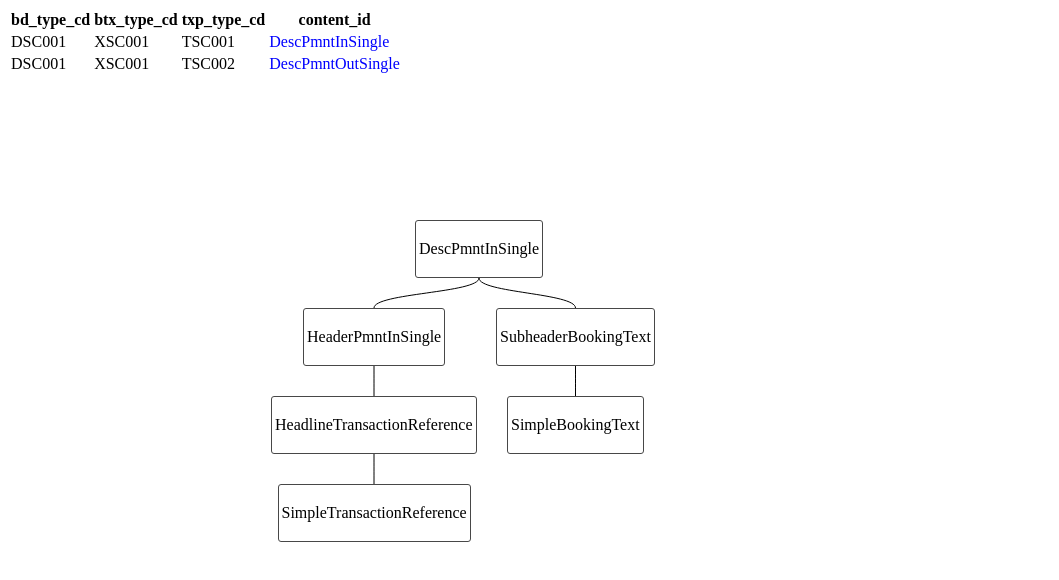
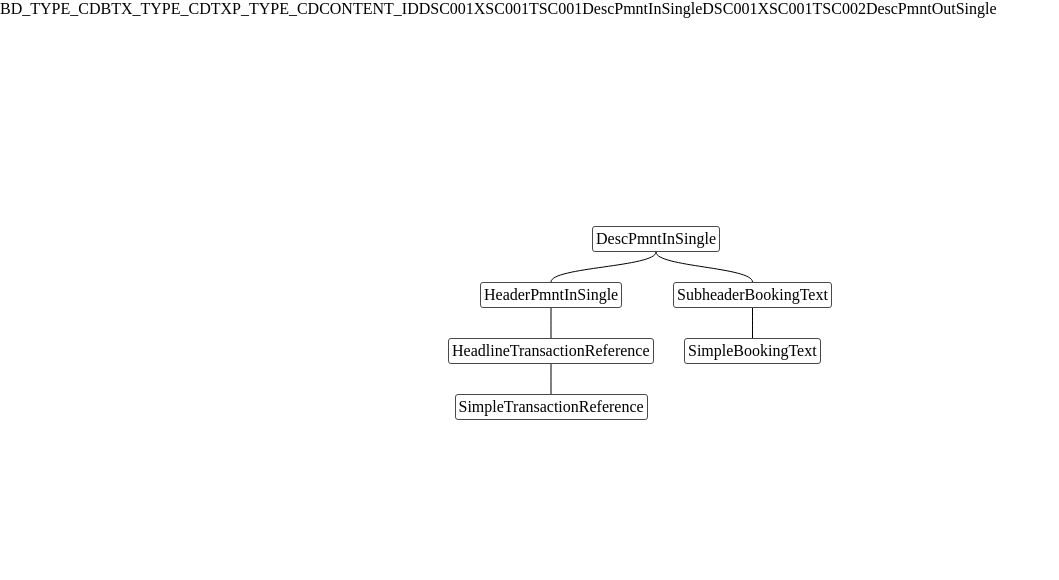
Before and after one commit to kressi/tree-visualization, a plain HTML site: page index.html in a window 1280 px wide. Both pictures are taken after a click on the element "DescPmntInSingle". Shown: the whole page, without its empty margins (0-1059 px from the left). Drawn offline with Linux system fonts and the light colour scheme.

Commit message:
Rename attributes

```diff
--- /dev/null
+++ b/css/pattern-list.css
@@ -0,0 +1,11 @@
+/* https://stackoverflow.com/questions/15901030/reset-remove-css-styles-for-element-only */
+#pattern-list {
+    all: initial;
+    * {
+        all: unset;
+    }
+}
+
+.pattern-link {
+	color: blue;
+}
--- a/css/tree.css
+++ b/css/tree.css
@@ -1,4 +1,3 @@
-/*
 body,div,dl,dt,dd,ul,ol,li,h1,h2,h3,h4,h5,h6,pre,form,fieldset,input,textarea,p,blockquote,th,td { margin:0; padding:0; }
 table { border-collapse:collapse; border-spacing:0; }
 fieldset,img { border:0; }
@@ -8,12 +7,9 @@ h1,h2,h3,h4,h5,h6 { font-size:100%; font-weight:normal; }
 q:before,q:after { content:''; }
 abbr,acronym { border:0; }
 body { background: #fff; }
-*/
-
-.pattern-link { color: blue; }
 
 /* optional Container STYLES */
-.chart { height: 600px; margin: 5px; width: 900px; }
+.chart { height: 600px; margin: 5px; width: auto; }
 .Treant > .node { padding: 3px; border: 1px solid #484848; border-radius: 3px; }
 .Treant > .node img { width: 100%; height: 100%; }
 
--- a/index.html
+++ b/index.html
@@ -4,10 +4,11 @@
         <meta charset="utf-8">
         <meta http-equiv="X-UA-Compatible" content="IE=edge,chrome=1"/>
         <meta name="viewport" content="width=device-width"/>
-        <title> Collapsable example</title>
+        <title>Description</title>
         <link rel="stylesheet" href="vendor/treant-js/Treant.css"/>
+        <link rel="stylesheet" href="vendor/perfect-scrollbar/perfect-scrollbar.css"/>
         <link rel="stylesheet" href="css/tree.css"/>
-        <link rel="stylesheet" href="vendor/perfect-scrollbar/perfect-scrollbar.css"/>
+        <link rel="stylesheet" href="css/pattern-list.css"/>
     </head>
     <body>
         <div id="pattern-list"></div>
--- a/js/menu.js
+++ b/js/menu.js
@@ -1,5 +1,8 @@
+const CONTENT_LINK = 'CONTENT_ID';
+const PATTERN_CSV = 'resources/pattern.csv';
+
 window.addEventListener("load", function(){
-    read_csv('resources/pattern.csv')
+    read_csv(PATTERN_CSV)
         .then(patterns => table_with_value(document, patterns))
         .then(table => document.getElementById("pattern-list").appendChild(table));
 });
@@ -26,7 +29,7 @@ function row_with_value(table, pattern, keys) {
     let r = table.insertRow();
     keys.forEach(key => {
         let c = cell_with_value(r, pattern[key]);
-        if (key === 'content_id') {
+        if (key === CONTENT_LINK) {
             c.addEventListener("click", function () {
                 draw_tree(pattern[key]);
             });
--- a/js/tree.js
+++ b/js/tree.js
@@ -1,3 +1,7 @@
+const STRUCTURE_CSV = 'resources/structure.csv';
+const CHILD_ID = 'CHILD_CONTENT_ID';
+const CONTENT_ID = 'CONTENT_ID';
+
 async function read_csv(path) {
     const response = await fetch(path);
     const csv = await response.text();
@@ -5,7 +9,7 @@ async function read_csv(path) {
 };
 
 const structure = async () => {
-    return await read_csv('resources/structure.csv');
+    return await read_csv(STRUCTURE_CSV);
 }
 
 async function draw_tree(content_id) {
@@ -14,8 +18,8 @@ async function draw_tree(content_id) {
 }
 
 function desc_tree(content_id, tree) {
-    const sub_tree = tree.filter(obj => obj.id === content_id)
-                         .map(child => desc_tree(child.childId, tree));
+    const sub_tree = tree.filter(obj => obj[CONTENT_ID] === content_id)
+                         .map(child => desc_tree(child[CHILD_ID], tree));
     const tree_obj = {
         text: {name: content_id}
     };
@@ -42,6 +46,8 @@ const chart_config_0 = {
             nodeSpeed: 700,
             connectorsAnimation: "bounce",
             connectorsSpeed: 700
-        }
+        },
+        scrollbar: "None",
+        childrenDropLevel: 2
     }
 };
--- a/resources/pattern.csv
+++ b/resources/pattern.csv
@@ -1,3 +1,3 @@
-"bd_type_cd","btx_type_cd","txp_type_cd","content_id"
+"BD_TYPE_CD","BTX_TYPE_CD","TXP_TYPE_CD","CONTENT_ID"
 "DSC001","XSC001","TSC001","DescPmntInSingle"
 "DSC001","XSC001","TSC002","DescPmntOutSingle"
--- a/resources/structure.csv
+++ b/resources/structure.csv
@@ -1,4 +1,4 @@
-"id","sequence","childId"
+"CONTENT_ID","SEQUENCE","CHILD_CONTENT_ID"
 "DescPmntInSingle","1","HeaderPmntInSingle"
 "DescPmntInSingle","2","SubheaderBookingText"
 "DescPmntOutSingle","1","HeaderPmntOutSingle"
```
